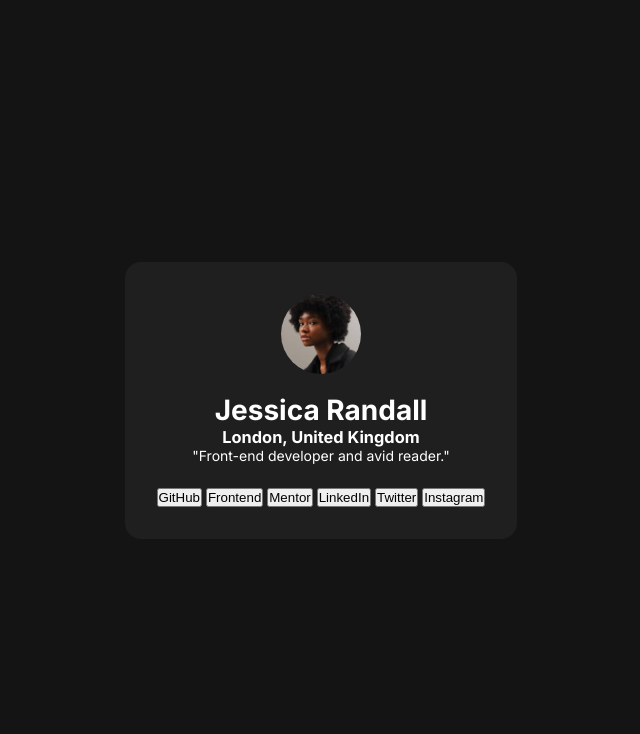
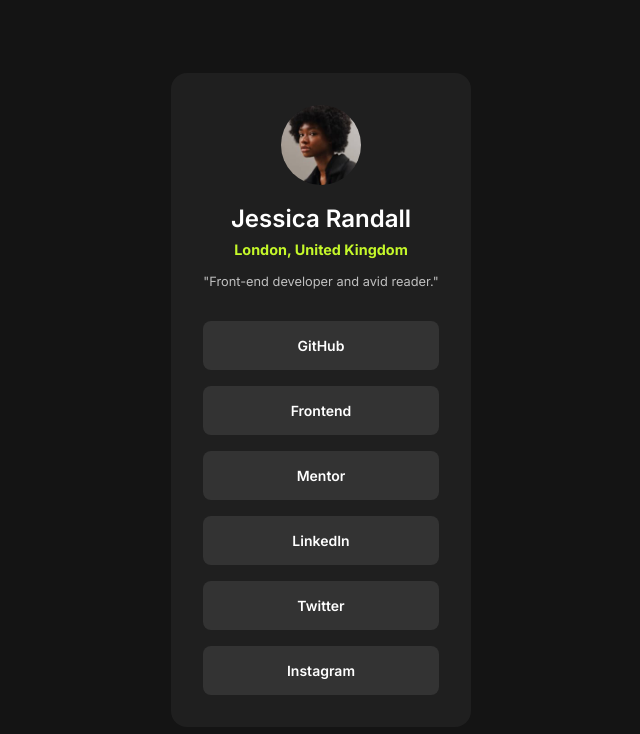
Before and after one commit to souledspirit/fm-social-links-profile, a plain HTML site: page index.html in a window 1280 px wide. Shown: the whole page, without its empty margins (319-959 px from the left). Drawn offline with Linux system fonts and the light colour scheme.

Commit message:
Add styles to all elements

```diff
--- a/style.css
+++ b/style.css
@@ -68,3 +68,46 @@ body {
 .card-top-section {
   margin-bottom: var(--spacing-md);
 }
+
+.card-name {
+  font-size: 1.5rem;
+  font-weight: var(--font-semibold);
+  margin-bottom: var(--spacing-xs);
+}
+
+.card-location {
+  color: var(--clr-green);
+  font-size: 0.9rem;
+  margin-bottom: var(--spacing-sm);
+}
+
+.card-quote {
+  font-size: 0.8rem;
+  font-weight: var(--font-regular);
+  color: hsl(0, 0%, 75%);
+  margin-bottom: var(--spacing-lg);
+}
+
+.card-bottom-section {
+  display: flex;
+  flex-direction: column;
+  gap: var(--spacing-sm);
+}
+
+.social-button {
+  background-color: var(--clr-grey-700);
+  color: var(--clr-white);
+  border: none;
+  border-radius: var(--radius-sm);
+  padding: var(--spacing-sm) var(--spacing-lg);
+  font-family: var(--font-primary);
+  font-size: var(--font-body);
+  font-weight: var(--font-semibold);
+  cursor: pointer;
+  text-decoration: none;
+}
+
+.social-button:hover {
+  background-color: var(--clr-green);
+  color: var(--clr-grey-900);
+}
```
